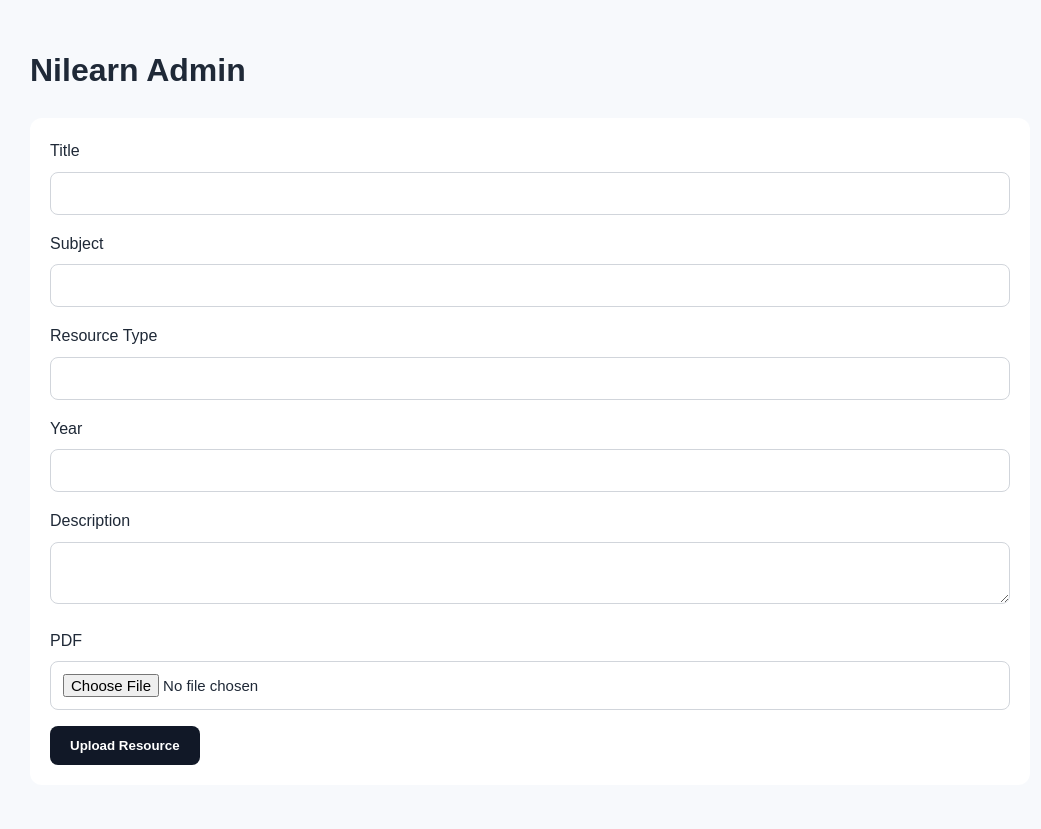
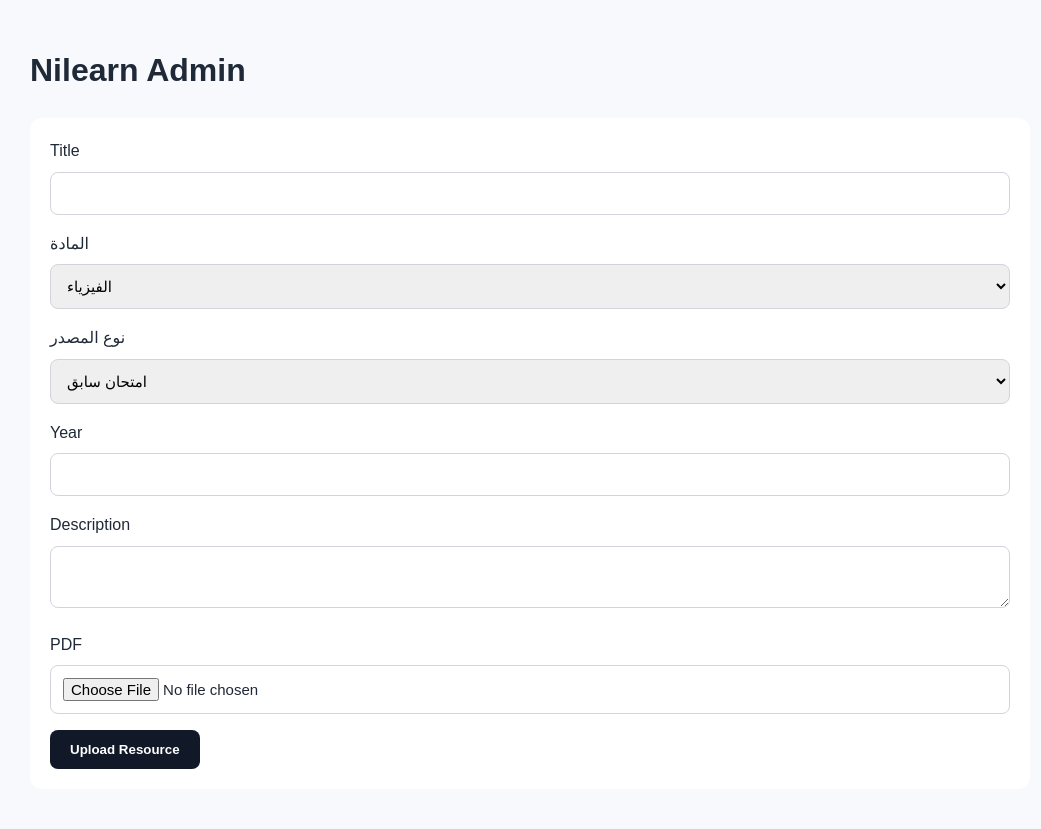
Before and after one commit to Moh-cod/Nilearn, a Flask app: page /admin in a window 1280 px wide. Shown: the top 829 px of the page, without its empty margins (110-1151 px from the left). Before the commit the page ends 765 px from the top, so only its background shows below. Run offline with Flask 3, Linux system fonts and the light colour scheme.

Commit message:
Update admin.html

```diff
--- a/templates/admin.html
+++ b/templates/admin.html
@@ -15,11 +15,32 @@
     <input type="text" name="title">
 
 
-    <label>Subject</label>
-    <input type="text" name="subject">
+    <label>المادة</label>
+<select name="subject">
+    <option value="Physics">الفيزياء</option>
+    <option value="Chemistry">الكيمياء</option>
+    <option value="English">اللغة الإنجليزية</option>
+    <option value="History">التاريخ</option>
+    <option value="Geography">الجغرافيا</option>
+    <option value="Arabic">اللغة العربية</option>
+    <option value="Islamic Studies">دراسات اسلامية</option>
+    <option value="Islamic Education">تربية اسلامية</option>
+    <option value="Engineering Sciences">علوم هندسية</option>
+    <option value="Biology">احياء</option>
+    <option value="Computer Science">حاسوب</option>
+    <option value="Specialized Mathematics">رياضيات متخصصة</option>
+    <option value="Basic Mathematics">رياضيات الاساسية</option>
+</select>
 
-    <label>Resource Type</label>
-    <input type="text" name="resource_type">
+<label>نوع المصدر</label>
+<select name="resource_type">
+    <option value="Past Paper">امتحان سابق</option>
+    <option value="Book">كتاب</option>
+    <option value="Notes">مذكرة</option>
+    <option value="Study Guide">دليل دراسي</option>
+</select>
+
+
 
     <label>Year</label>
     <input type="text" name="year">
```
